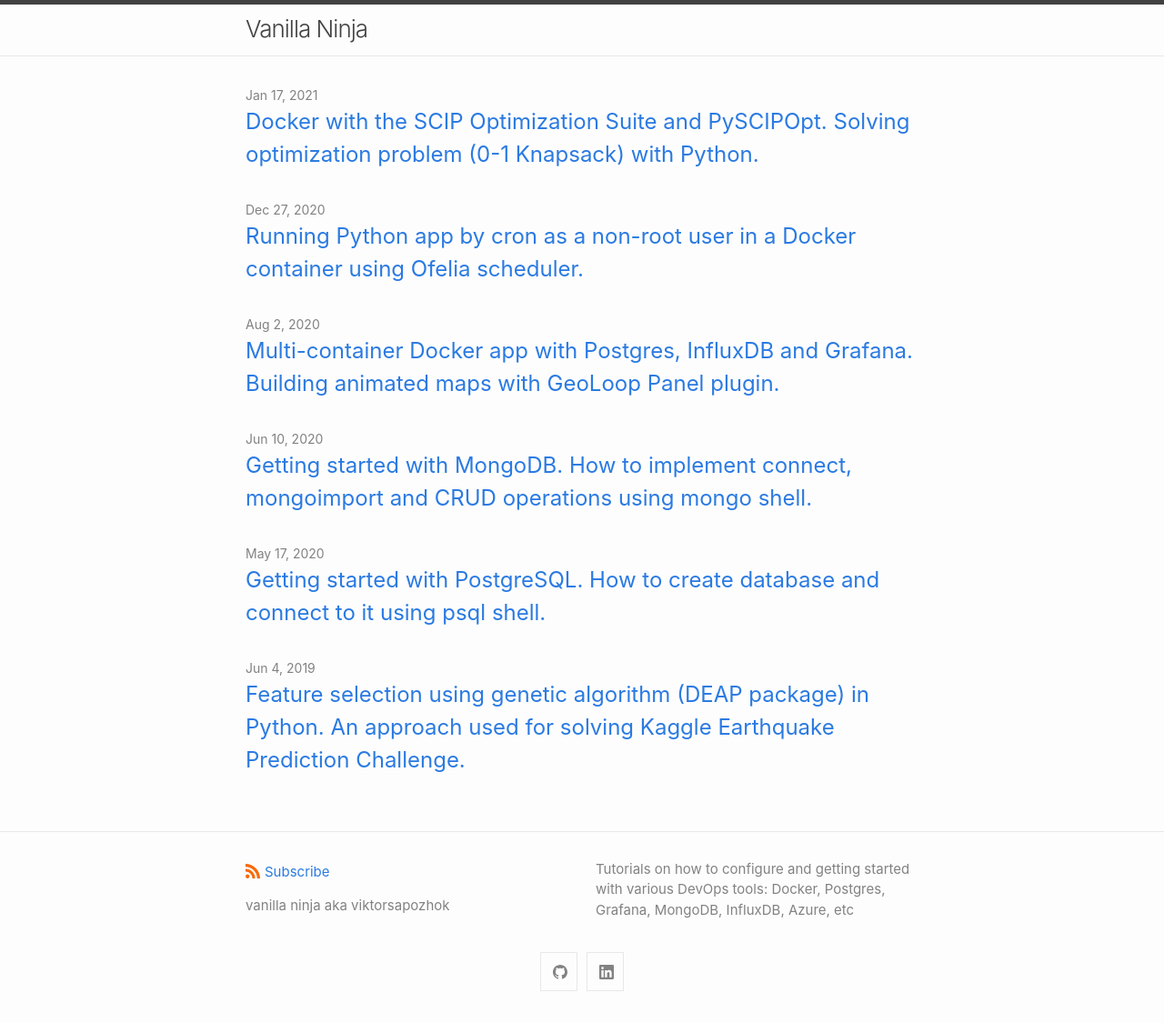
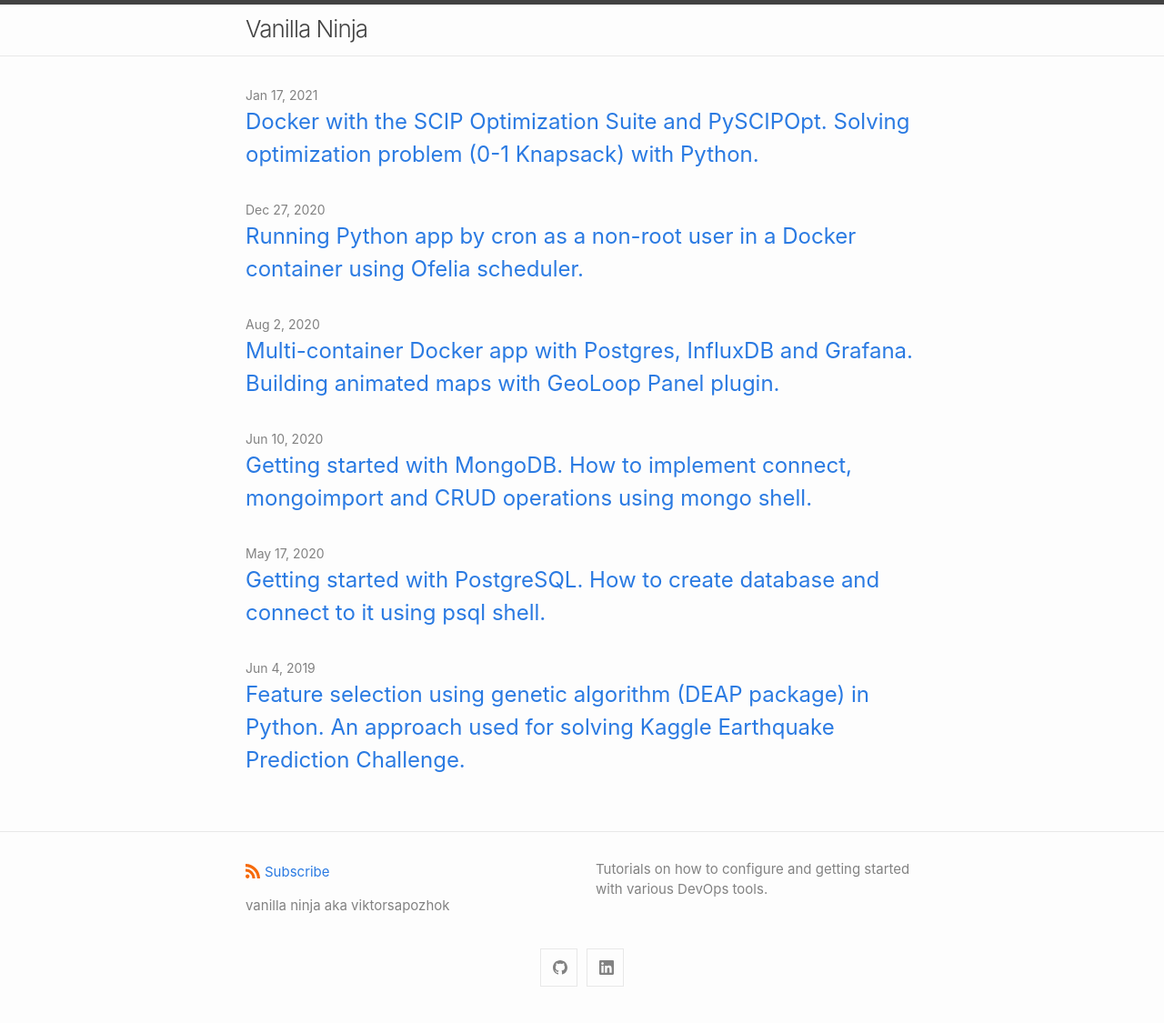
Before and after one commit to viktorsapozhok/viktorsapozhok.github.io, a Jekyll site: the page built from index.md, in a window 1280 px wide. Shown: the whole page at 91% size. Built offline with Jekyll 4.4.1, drawn with Linux system fonts in a browser that asks for light colours.

Commit message:
changed description

```diff
--- a/_config.yml
+++ b/_config.yml
@@ -3,8 +3,7 @@ author:
   name: vanilla ninja aka viktorsapozhok
 #  email: your-email@domain.com
 description: > # this means to ignore newlines until "show_excerpts:"
-  Tutorials on how to configure and getting started with various DevOps tools:
-  Docker, Postgres, Grafana, MongoDB, InfluxDB, Azure, etc
+  Tutorials on how to configure and getting started with various DevOps tools.
 permalink: /:slug/
 
 show_excerpts: false # set to true to show excerpts on the homepage
```
